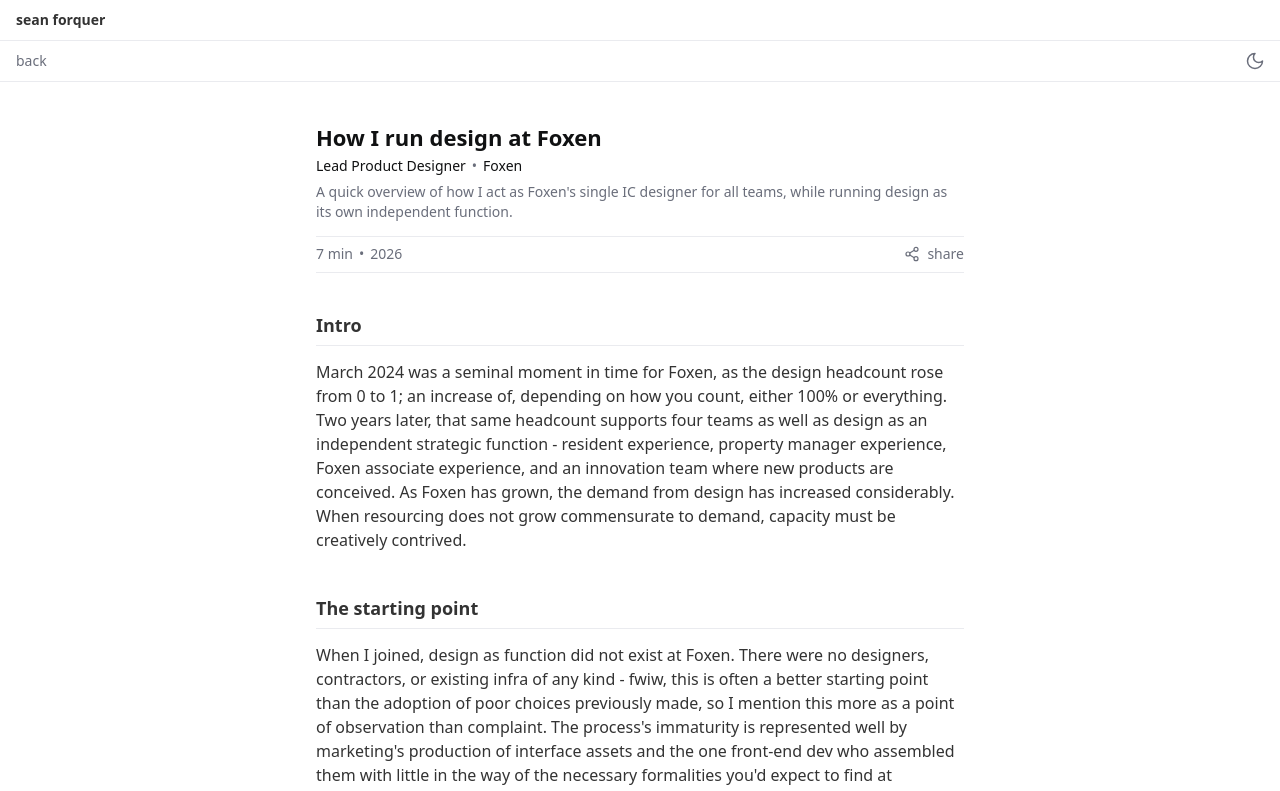
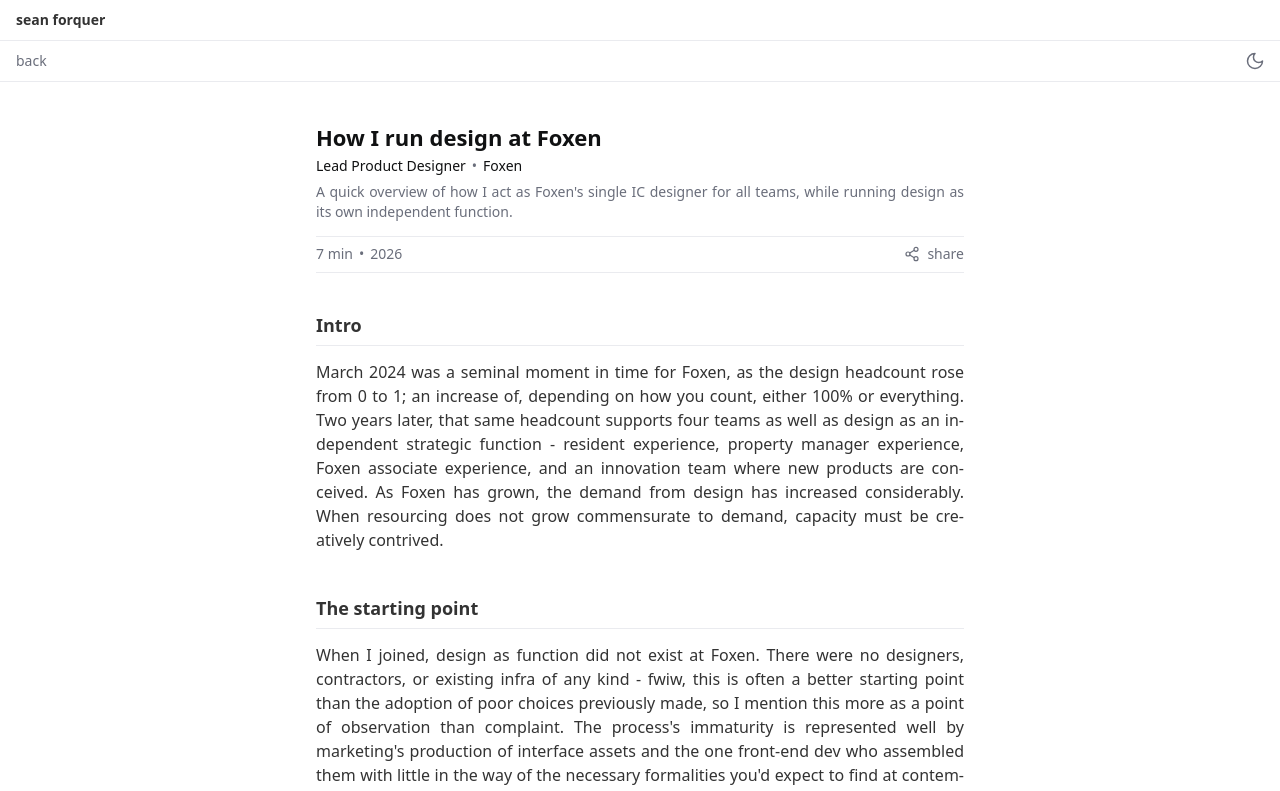
Before and after one commit to guser4579/seanfolio, a Next.js app: page /design-at-foxen in a window 1280 px wide. Shown: the top 791 px of the page. Built offline with nearby package versions, Linux system fonts and the light colour scheme.

Commit message:
feat(site): justified prose with auto hyphenation - flat edges both sides
Co-Authored-By: Claude Fable 5 <noreply@anthropic.com>
Claude-Session: https://claude.ai/code/session_01FYojYdfMNzh6MPmBdSsAJD

```diff
--- a/app/globals.css
+++ b/app/globals.css
@@ -81,6 +81,16 @@ main { flex: 1 1 auto; }
 h1, h2, h3 { text-wrap: balance; }
 p, li, figcaption, blockquote { text-wrap: pretty; }
 a.item .t { display: block; text-wrap: balance; }
+
+/* flat vertical edges on both sides: justified prose with automatic
+   hyphenation (hyphens need the html lang attribute, which layout sets) */
+.study p, .study li, .piece p, .piece li, .thesis,
+.card p, .item .blurb, .gate .lede, .modal .intro,
+.piece .lede, .article-hero .hero-lede {
+  text-align: justify;
+  -webkit-hyphens: auto;
+  hyphens: auto;
+}
 
 a:focus-visible, button:focus-visible, input:focus-visible {
   outline: 2px solid var(--title); outline-offset: 2px;
```
